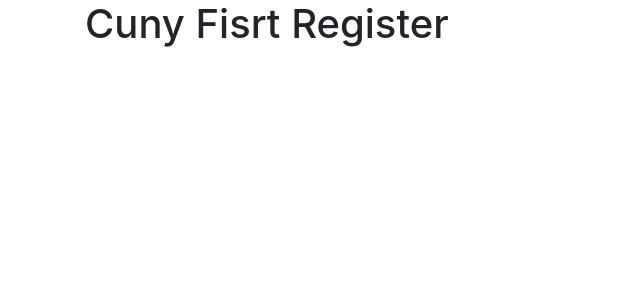
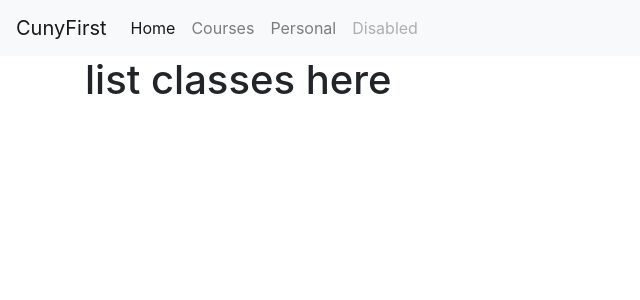
Before and after one commit to Diego1P/CUNY, a Django app: page / in a window 1280 px wide. Shown: the top 300 px of the page, without its empty margins (0-640 px from the left). Run offline with Django 3.2, Linux system fonts and the light colour scheme; some libraries are stand-ins or nearby versions.

Commit message:
restructured and set up the project

```diff
--- a/register/templates/register/base.html
+++ b/register/templates/register/base.html
@@ -1,3 +1,4 @@
+{% load static %}
 <!DOCTYPE html>
 <html>
 <head>
@@ -9,6 +10,7 @@
     <!-- Bootstrap CSS -->
     <link rel="stylesheet" href="https://stackpath.bootstrapcdn.com/bootstrap/4.3.1/css/bootstrap.min.css" integrity="sha384-ggOyR0iXCbMQv3Xipma34MD+dH/1fQ784/j6cY/iJTQUOhcWr7x9JvoRxT2MZw1T" crossorigin="anonymous">
 
+	<link rel="stylesheet" type="text/css" href="{% static 'register/main.css' %}">
 
 	{% if title %}
 	<title>Cuny - {{ title }} </title>
@@ -24,8 +26,26 @@
     <script src="https://cdnjs.cloudflare.com/ajax/libs/popper.js/1.14.7/umd/popper.min.js" integrity="sha384-UO2eT0CpHqdSJQ6hJty5KVphtPhzWj9WO1clHTMGa3JDZwrnQq4sF86dIHNDz0W1" crossorigin="anonymous"></script>
     <script src="https://stackpath.bootstrapcdn.com/bootstrap/4.3.1/js/bootstrap.min.js" integrity="sha384-JjSmVgyd0p3pXB1rRibZUAYoIIy6OrQ6VrjIEaFf/nJGzIxFDsf4x0xIM+B07jRM" crossorigin="anonymous"></script>
 <body>
+
+	<nav class="navbar navbar-expand-lg navbar-light bg-light">
+		<a class="navbar-brand" href="#">CunyFirst</a>
+		<button class="navbar-toggler" type="button" data-toggle="collapse" data-target="#navbarNavAltMarkup" aria-controls="navbarNavAltMarkup" aria-expanded="false" aria-label="Toggle navigation">
+		<span class="navbar-toggler-icon"></span>
+		</button>
+		<div class="collapse navbar-collapse" id="navbarNavAltMarkup">
+		<div class="navbar-nav">
+			<a class="nav-item nav-link active" href="/">Home <span class="sr-only">(current)</span></a>
+			<a class="nav-item nav-link" href="/course">Courses</a>
+			<a class="nav-item nav-link" href="/personal">Personal</a>
+			<a class="nav-item nav-link disabled" href="#">Disabled</a>
+		</div>
+		</div>
+	</nav>
+
 	<div class="container">
-		{% block content %}{% endblock %}
+		{% block content %}
+		{% endblock %}
 	</div>
+
 </body>
 </html>
--- a/register/templates/register/home.html
+++ b/register/templates/register/landing.html
@@ -1,4 +1,6 @@
 {% extends "register/base.html"%}
 {% block content %}
-	<h1>Cuny Fisrt Register </h1>
+	<h1>
+		list classes here
+	</h1>
 {% endblock content %}
--- /dev/null
+++ b/register/templates/register/personal.html
@@ -0,0 +1,4 @@
+{% extends "register/base.html"%}
+{% block content %}
+	<h1>Personal Page </h1>
+{% endblock content %}
--- a/register/urls.py
+++ b/register/urls.py
@@ -2,6 +2,7 @@
 from . import views
 
 urlpatterns = [
-    path('', views.home, name='Registry Content'),
-    path('student-center/', views.scenter, name='Student Center'),
+    path('', views.landing, name='Landing-Page'),
+    path('course/', views.course, name='Course-Page'),
+    path('personal/', views.personal, name='Personal-Page'),
 ]
--- a/register/views.py
+++ b/register/views.py
@@ -1,7 +1,5 @@
 from django.shortcuts import render
 from django.http import HttpResponse
-
-
 
 classes = [
 
@@ -26,13 +24,16 @@
 
 ]
 
-def home(request):
-	return render(request, 'register/home.html')
+def personal(request):
+	return render(request, 'register/personal.html')
 
-def scenter(request):
+def landing(request):
+	return render(request, 'register/landing.html')
+
+def course(request):
 
 	context = {
 		'classes' : classes
 	}
 
-	return render(request, 'register/scenter.html', context)
+	return render(request, 'register/course_page.html', context)
```
Also changed, not shown: register/static/register/main.css (added), register/templates/register/course_page.html (renamed from register/templates/register/scenter.html).
